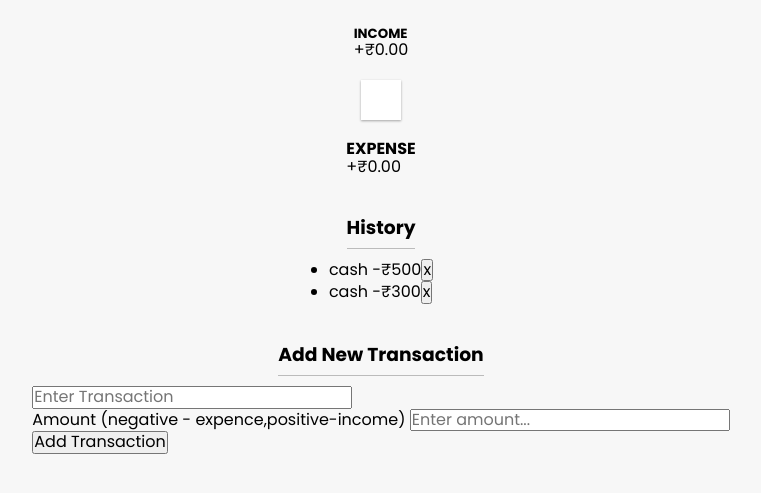
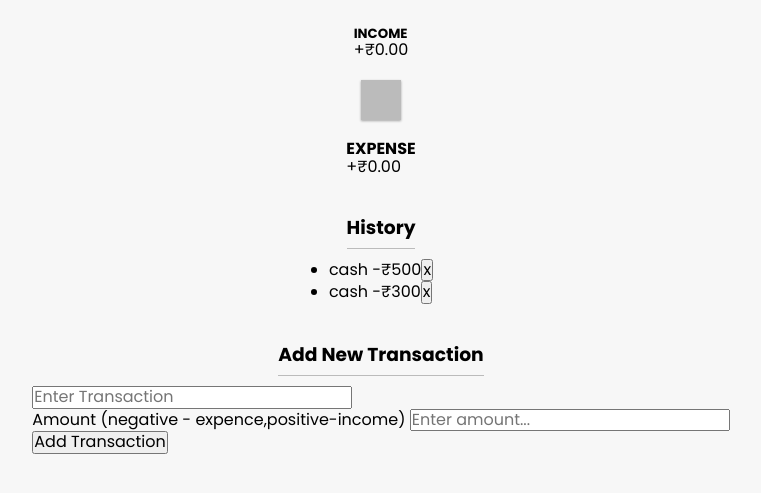
Before and after one commit to milindpatle/expense-tracker, a plain HTML site: page index.html in a window 1280 px wide. Shown: the part 253-746 px from the top of the page, without its empty margins (259-1020 px from the left). Drawn offline with nearby package versions, Linux system fonts and the light colour scheme.

Commit message:
Update style.css

```diff
--- a/styles/style.css
+++ b/styles/style.css
@@ -46,11 +46,12 @@ h4{
 }
 
 .inc-exp-container{
-    background-color: #fff;
+    background-color: #bbb;
     box-shadow: 0 1px 3px rgba(0,0,0,0.12), 0
     1px 2px rgba(0,0,0,0.24);
     padding: 20px;
     display: flex;
     justify-content: space-between;
     margin: 20px 0;
+
 }
```
